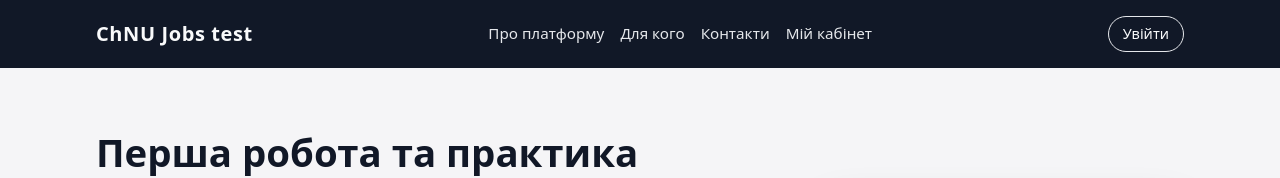
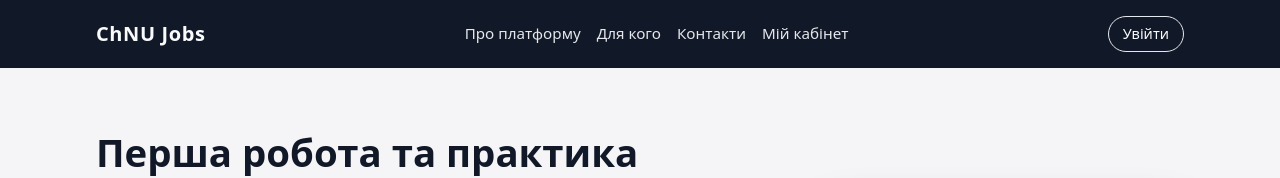
Before and after one commit to kateryna-petryk/devops-chnu-jobs, a website: page src/index.html in a window 1280 px wide. Shown: the top 178 px of the page. Drawn offline with Linux system fonts and the light colour scheme.

Commit message:
testing render back

```diff
--- a/src/index.html
+++ b/src/index.html
@@ -374,7 +374,7 @@
   <header>
     <div class="container">
       <div class="nav">
-        <div class="logo">ChNU Jobs test</div>
+        <div class="logo">ChNU Jobs</div>
         <nav class="nav-links">
           <a href="#about">Про платформу</a>
           <a href="#roles">Для кого</a>
```
